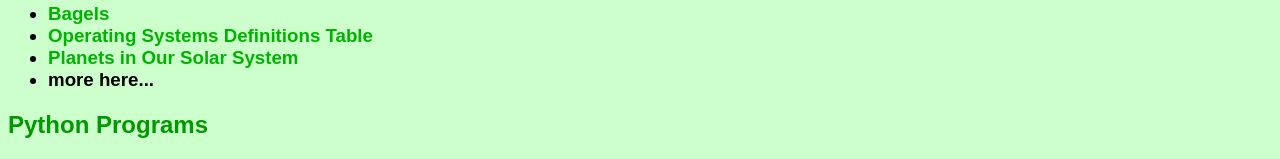
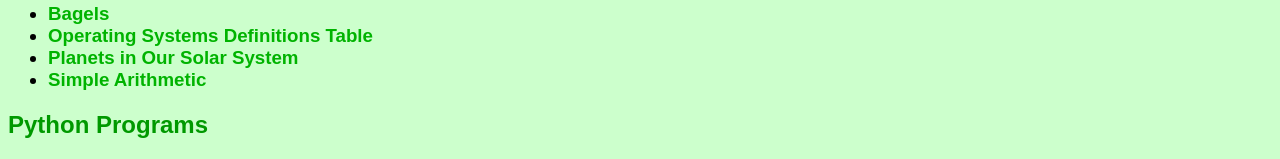
Before and after one commit to sstrack-pvcc/sstrack-pvcc.github.io, a plain HTML site: page index.html in a window 1280 px wide. Shown: the part 244-403 px from the top of the page. Drawn offline with Linux system fonts and the light colour scheme.

Commit message:
index.html

```diff
--- a/index.html
+++ b/index.html
@@ -35,7 +35,7 @@
   <li><a href="bagels.html">Bagels</a></li>
   <li><a href="opsys.html">Operating Systems Definitions Table</a></li>
   <li><a href="planets.html">Planets in Our Solar System</a></li>
-  <li>more here...</li>
+  <li><a href="arithmetic.html">Simple Arithmetic</a></li>
 </ul>
 </h3>
   <h2>Python Programs</h2>
```
